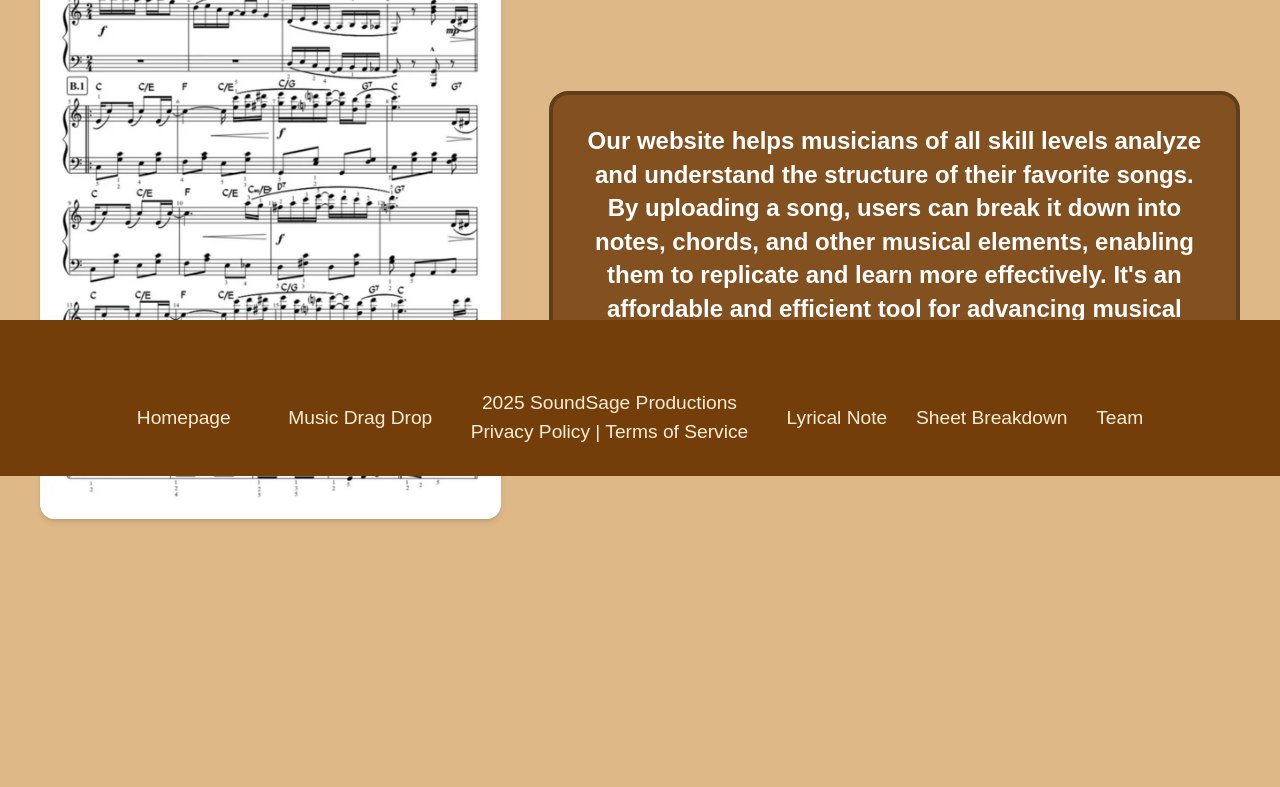
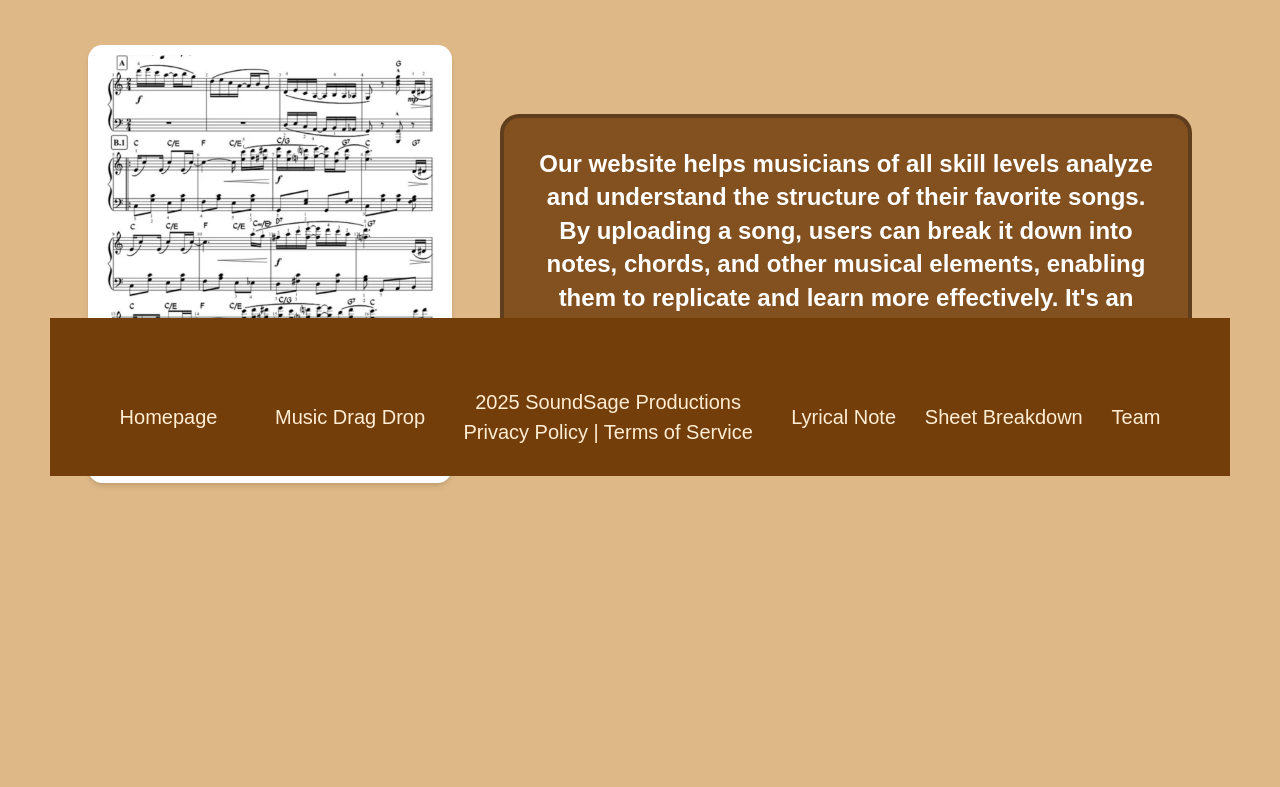
Before and after one commit to Brooklyn-STEAM/sound-sage, a website built with Vite: page src/pages/index.html in a window 1280 px wide. Shown: the part 324-1111 px from the top of the page. Built offline with nearby package versions, Linux system fonts and the light colour scheme.

Commit message:
responsiveness (#19)

```diff
--- a/src/styles/main.css
+++ b/src/styles/main.css
@@ -100,3 +100,36 @@ h1, h2, h3 {
       width: 100%;
       height: auto;
     }
+
+
+/* Small devices (phones, 600px and down) */
+@media only screen and (max-width: 600px) {
+  body {
+    font-size: 14px;
+    padding: 10px;
+  }
+}
+
+/* Medium devices (tablets, 768px and up) */
+@media only screen and (min-width: 768px) {
+  body {
+    font-size: 16px;
+    padding: 30px;
+  }
+}
+
+/* Large devices (desktops, 992px and up) */
+@media only screen and (min-width: 992px) {
+  body {
+    font-size: 18px;
+    padding: 40px;
+  }
+}
+
+/* Extra large devices (large desktops, 1200px and up) */
+@media only screen and (min-width: 1200px) {
+  body {
+    font-size: 20px;
+    padding: 50px;
+  }
+}
```
